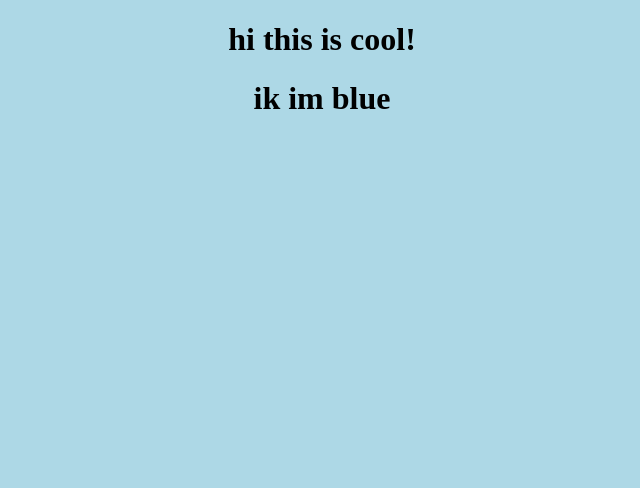
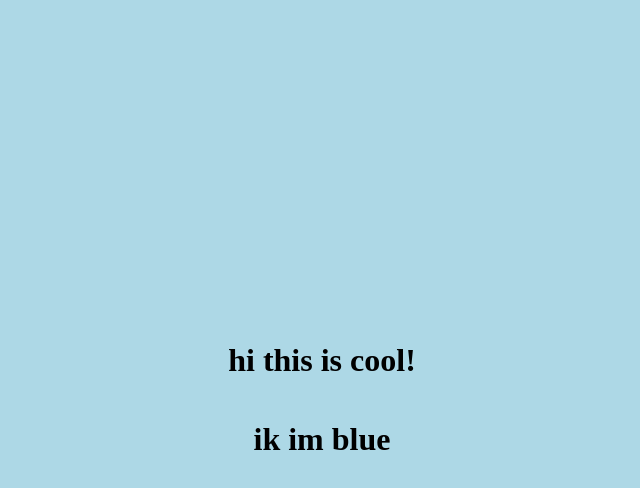
Before and after one commit to elijahchristy15-tech/color, a plain HTML site: page index.html in a window 1280 px wide. Shown: the whole page, without its empty margins (318-958 px from the left). Drawn offline with Linux system fonts and the light colour scheme.

Commit message:
Center content in index.html with flexbox

```diff
--- a/index.html
+++ b/index.html
@@ -7,6 +7,12 @@
       <style>
         body {
     background-color: lightblue;
+    display: flex;
+    justify-content: center;
+    align-items: center;
+    height: 100vh;
+    margin: 0;
+    flex-direction: column;
     text-align: center;
       }
       </style>
```
